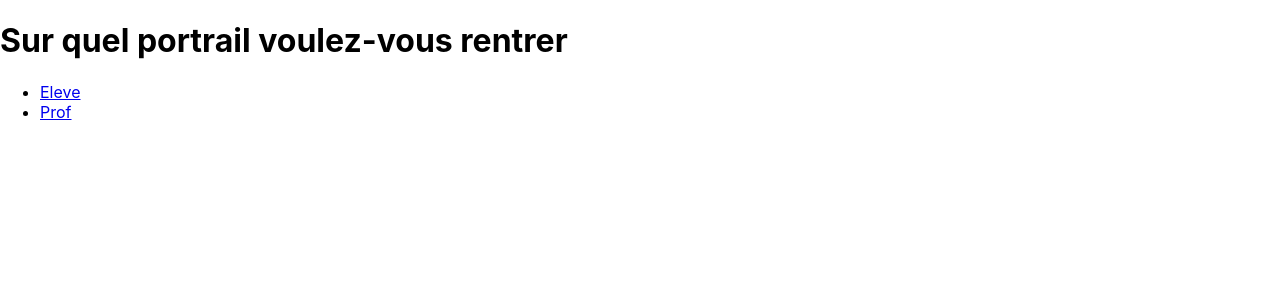
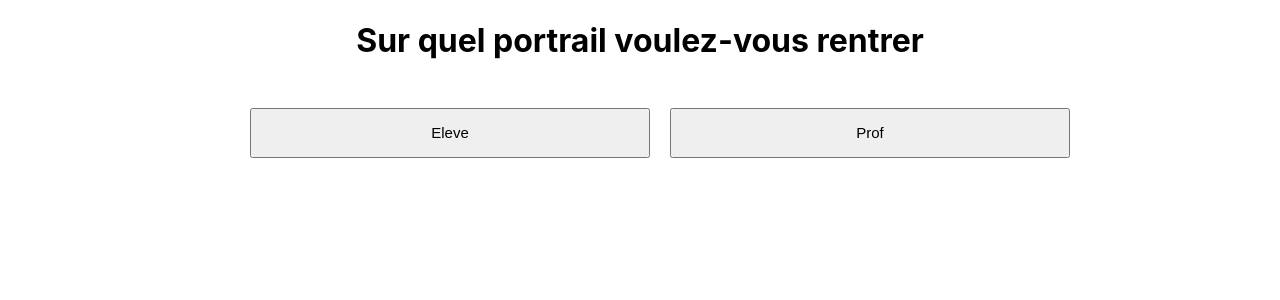
Before and after one commit to MatNgl/myefreireact, a React (Create React App) app: page / in a window 1280 px wide. Shown: the top 300 px of the page. Built offline with nearby package versions, Linux system fonts and the light colour scheme.

Commit message:
index.js

```diff
--- a/src/index.js
+++ b/src/index.js
@@ -15,7 +15,6 @@ const router = createBrowserRouter([
     path: "/",
     element:(
       <div>
-        <h1>Sur quel portrail voulez-vous rentrer </h1>
         <Navbar />
       </div>
     )
@@ -32,7 +31,7 @@ const router = createBrowserRouter([
   {
     path: "/eleve",
     element: <div>Je suis la page des eleves</div>,
-  },
+  }
 ]);
 
 const root = ReactDOM.createRoot(document.getElementById('root'));
--- a/src/navbar/Navbar.js
+++ /dev/null
@@ -1,14 +0,0 @@
-import React from 'react';
-
-const Navbar = () => {
-  return (
-    <nav>
-      <ul>
-        <li><a href="/eleve/">Eleve</a></li>
-        <li><a href="/prof/">Prof</a></li>
-      </ul>
-    </nav>
-  );
-};
-
-export default Navbar;
--- /dev/null
+++ b/src/navbar/Navbar.jsx
@@ -0,0 +1,18 @@
+import React from 'react';
+import './navbar.css';
+
+const Navbar = () => {
+  return (
+    <div class="Navbar">
+        <h1>Sur quel portrail voulez-vous rentrer </h1>
+        <nav>
+        <ul>
+            <a href="/eleve/"><button>Eleve</button></a>
+            <a href="/prof/"><button>Prof</button ></a>
+        </ul>
+        </nav>
+    </div>
+  );
+};
+
+export default Navbar;
--- /dev/null
+++ b/src/navbar/navbar.css
@@ -0,0 +1,19 @@
+.Navbar h1
+{
+    text-align: center;
+}
+
+.Navbar nav
+{
+    display: flex;
+    justify-content: center;
+    align-items: center;
+}
+
+.Navbar button
+{
+    width: 400px;
+    height: 50px;
+    margin:10px;
+    font-size: 15px;
+}
```
Also changed, not shown: src/navbar/NavbarProf.jsx (renamed from src/navbar/NavbarProf.js).
